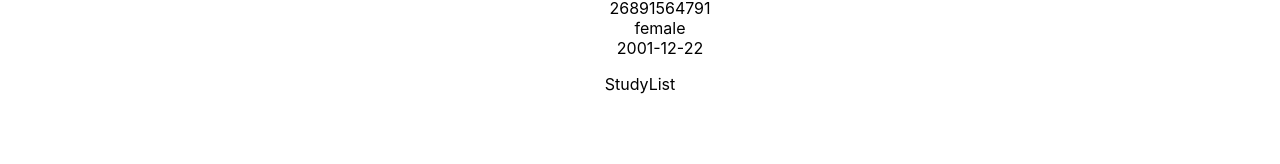
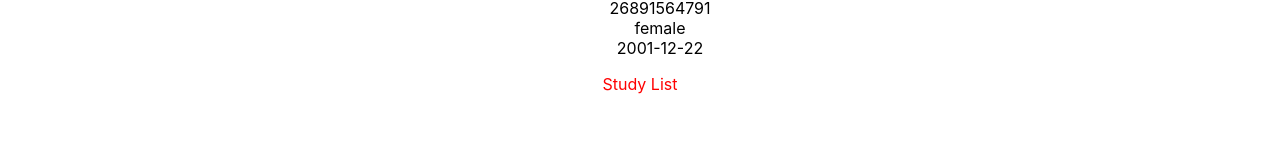
Before and after one commit to MykolaRybaruk/test, a React (Create React App) app: page / in a window 1280 px wide. Shown: the part 414-578 px from the top of the page. Built offline with nearby package versions, Linux system fonts and the light colour scheme.

Commit message:
added tabs

```diff
--- /dev/null
+++ b/src/StudyList/StudyList.css
@@ -0,0 +1,3 @@
+.active {
+    color: red;
+}
--- a/src/StudyList/StudyList.js
+++ b/src/StudyList/StudyList.js
@@ -1,6 +1,7 @@
 import React from "react";
-import './StudyList.module.css';
+import './StudyList.css';
 
-export default function StudyList() {
-    return <div>StudyList</div>
+export default function StudyList({status}) {
+    return <div className={status}>Study List</div>
+
 }
--- /dev/null
+++ b/src/Tabs/Tabs.css
@@ -0,0 +1,3 @@
+.active {
+    color: red;
+}
--- a/src/Tabs/Tabs.js
+++ b/src/Tabs/Tabs.js
@@ -1,16 +1,24 @@
 import React from "react";
+import { useState } from "react";
 import PatientList from '../PatientList/PatientList';
 import StudyList from '../StudyList/StudyList';
-import './Tabs.module.css';
+import './Tabs.css';
+
 
 
 
 
 export default function Tabs(props) {
+    const [stat, setStat] = useState(1);
+
+    const updateToggle = (id) => {
+       setStat(id);
+    }
+
     return <div>
-        <button>Study Manager</button>
-        <button>Patients</button>
-        <PatientList />
-        <StudyList />
+        <button onClick={() => updateToggle(1)}>Study Manager</button>
+        <button onClick={() => updateToggle(2)}>Patients</button>
+        <PatientList status={stat === 2 ? 'active' : ''}/>
+        <StudyList status={stat === 1 ? 'active' : ''}/>
     </div>
 }
```
Also changed, not shown: src/StudyList/StudyList.module.css (deleted), src/Tabs/Tabs.module.css (deleted).
